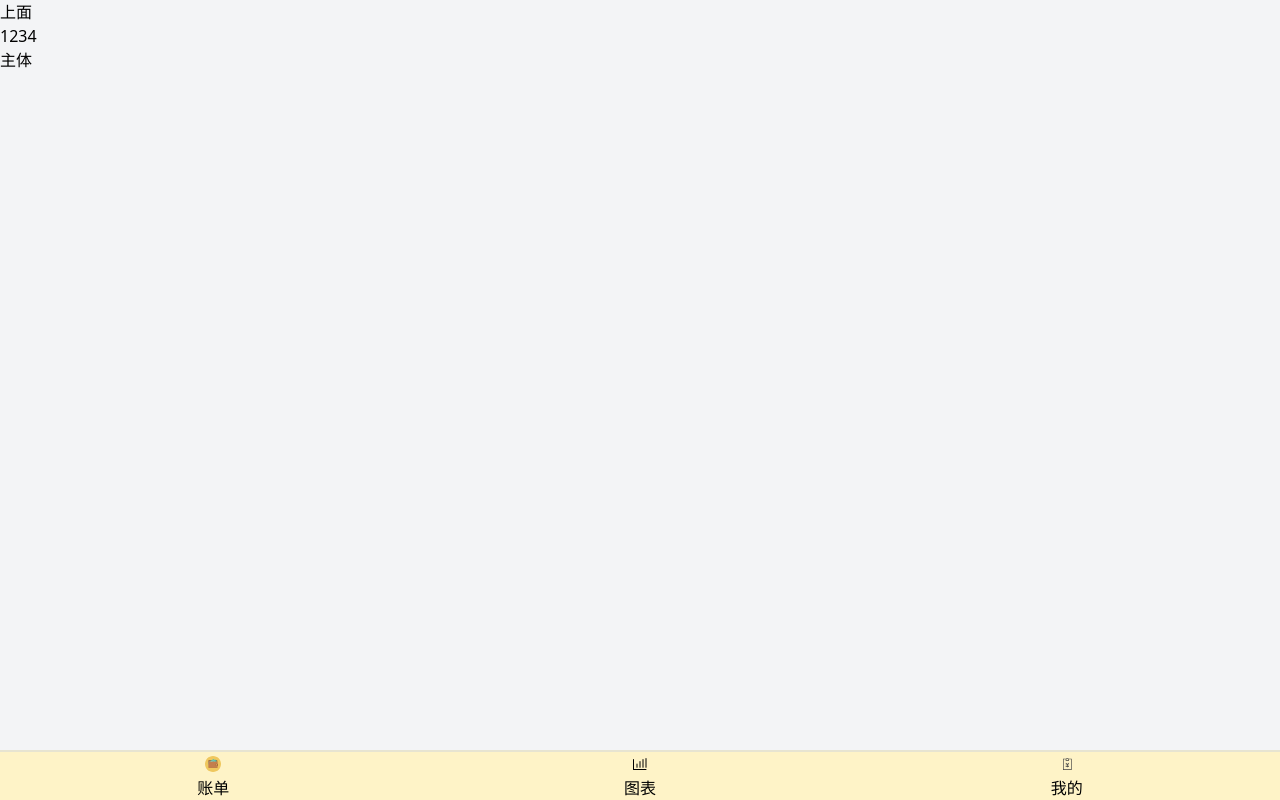
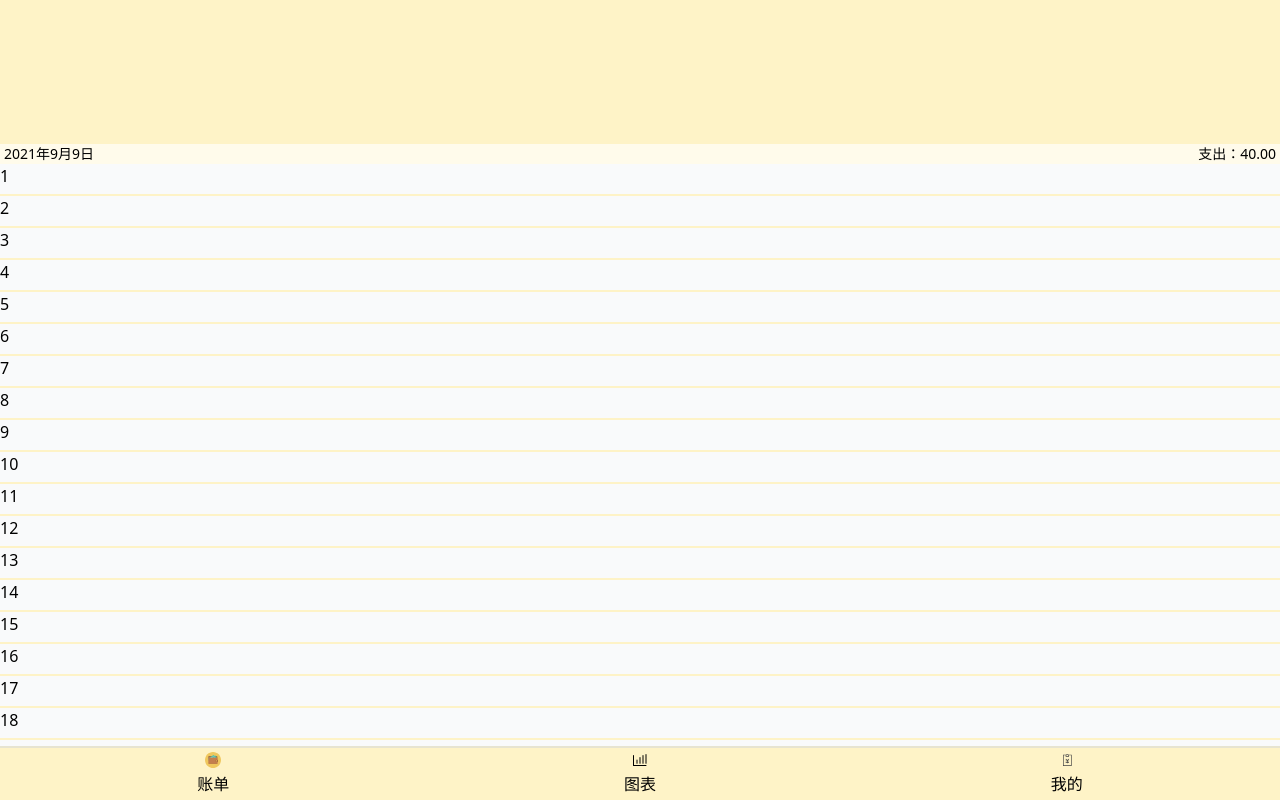
Before and after one commit to FHSWar/wallet-dumb-fhs, a Vue app: page / in a window 1280 px wide. Built offline with nearby package versions, Linux system fonts and the light colour scheme.

Commit message:
20210909, 开写

```diff
--- a/src/components/home/BillMain.vue
+++ b/src/components/home/BillMain.vue
@@ -1,5 +1,21 @@
-<script setup></script>
+<script setup>
+
+</script>
 
 <template>
-	<div>主体</div>
+	<div>
+<!--	这个一整个去迭代，一天一大块	-->
+		<div>
+			<header class="flex justify-between px-1 bg-yellow-50 text-sm">
+				<div>2021年9月9日</div>
+				<div>支出：40.00</div>
+			</header>
+			<div>
+				<div class="h-8 border-b-2 border-yellow-100 bg-gray-50"
+					 v-for="i in 50"
+					 :key="i"
+				>{{i}}</div>
+			</div>
+		</div>
+	</div>
 </template>
--- a/src/components/home/BillUpper.vue
+++ b/src/components/home/BillUpper.vue
@@ -1,5 +1,5 @@
 <script setup></script>
 
 <template>
-	<div>上面</div>
+	<div id="bill-upper" class="h-36 bg-yellow-100 overflow-hidden"></div>
 </template>
--- a/src/components/home/HomeFooterTab.vue
+++ b/src/components/home/HomeFooterTab.vue
@@ -9,8 +9,8 @@ const emit = defineEmits(['click'])
 </script>
 
 <template>
-	<footer class="flex border-t-2 border-gray-300 border-opacity-50 w-screen bg-yellow-100">
-		<div class="flex-1 flex flex-col text-center"
+	<footer class="flex w-screen border-t-2 border-gray-300 border-opacity-50 bg-yellow-100">
+		<div class="flex-1 flex flex-col mb-1 text-center active:bg-yellow-200 select-none"
 			 v-for="button in tabButtons"
 			 :key="button.name"
 			 @click="emit('click', button.component)"
--- a/src/views/Home.vue
+++ b/src/views/Home.vue
@@ -3,21 +3,27 @@ import Bill from './home/Bill.vue'
 import Chart from './home/Chart.vue'
 import Mine from './home/Mine.vue'
 import Tab from '../components/home/HomeFooterTab.vue'
-import { ref } from 'vue'
+import {computed, ref, onMounted} from 'vue'
 
-const component = ref('Bill')
-function tabClick(componentName){
-	component.value = componentName
-}
+const activeTab = ref('Bill')
+const tabClick = (componentName) => activeTab.value = componentName
+const component = computed(() => {
+	let component
+	switch (activeTab.value){
+		case 'Bill': component = Bill
+			break
+		case 'Chart': component = Chart
+			break
+		case 'Mine': component = Mine
+			break
+	}
+	return component
+})
 </script>
 
 <template>
-	<div class="flex flex-col w-screen h-screen bg-gray-100">
-		<div class="flex-1">
-			<Bill v-show="component === 'Bill'"/>
-			<Chart v-show="component === 'Chart'"/>
-			<Mine v-show="component === 'Mine'"/>
-		</div>
+	<div class="flex flex-col bg-gray-50 h-screen overflow-hidden">
+		<component :is="component" class="flex-1 overflow-hidden"/>
 		<Tab @click="tabClick"/>
 	</div>
 </template>
--- a/src/views/home/Bill.vue
+++ b/src/views/home/Bill.vue
@@ -4,9 +4,10 @@ import BillMain from '../../components/home/BillMain.vue'
 </script>
 
 <template>
-	<div class="w-36 h-44">
+	<div class="flex flex-col">
 		<BillUpper/>
-		1234
-		<BillMain/>
+		<div class="flex-1 overflow-scroll bg-gray-100">
+			<BillMain />
+		</div>
 	</div>
 </template>
--- a/tailwind.config.js
+++ b/tailwind.config.js
@@ -5,7 +5,9 @@ module.exports = {
     extend: {},
   },
   variants: {
-    extend: {},
+    extend: {
+      backgroundColor: ['active'],
+    },
   },
   plugins: [],
 }
```
